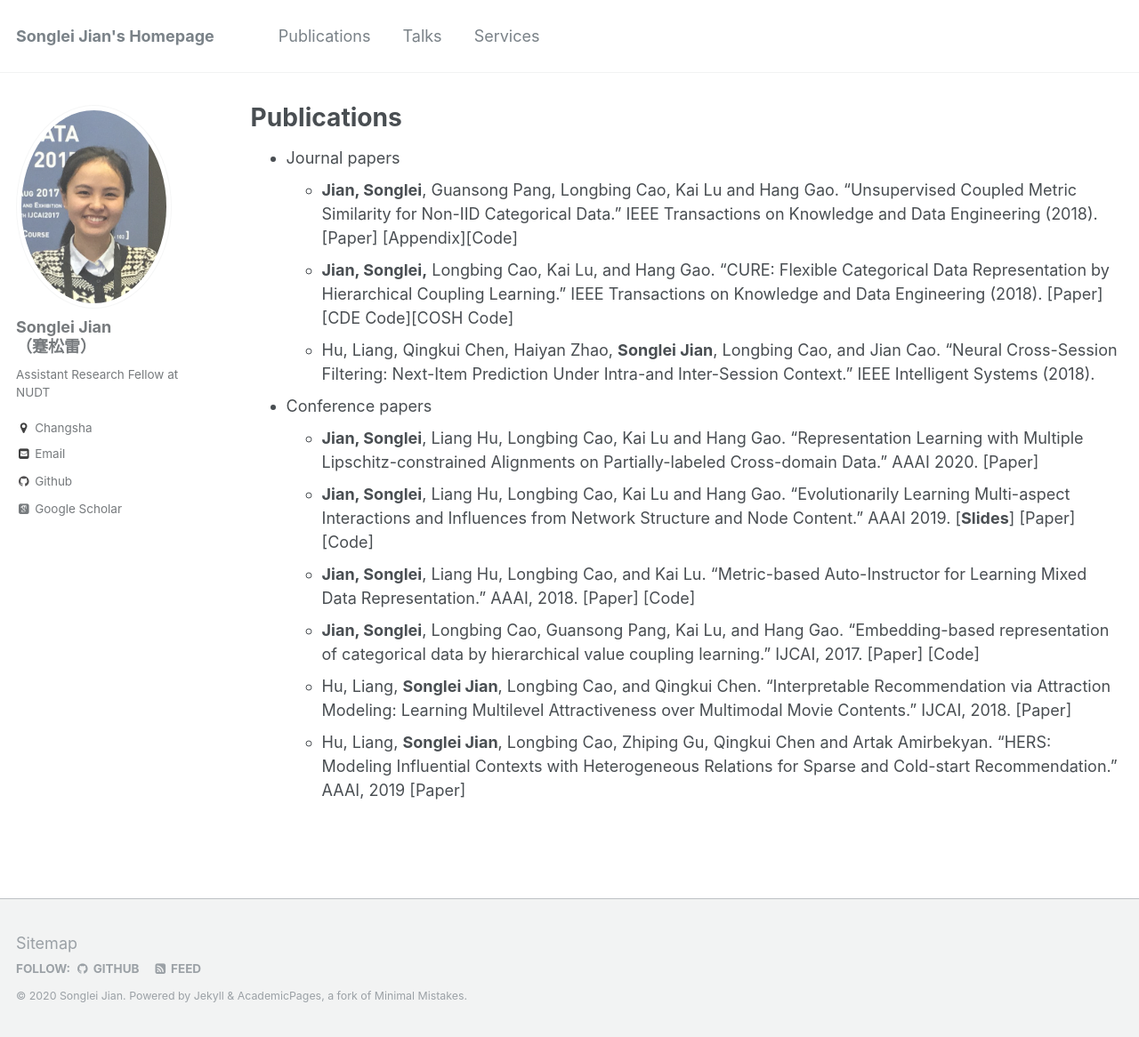
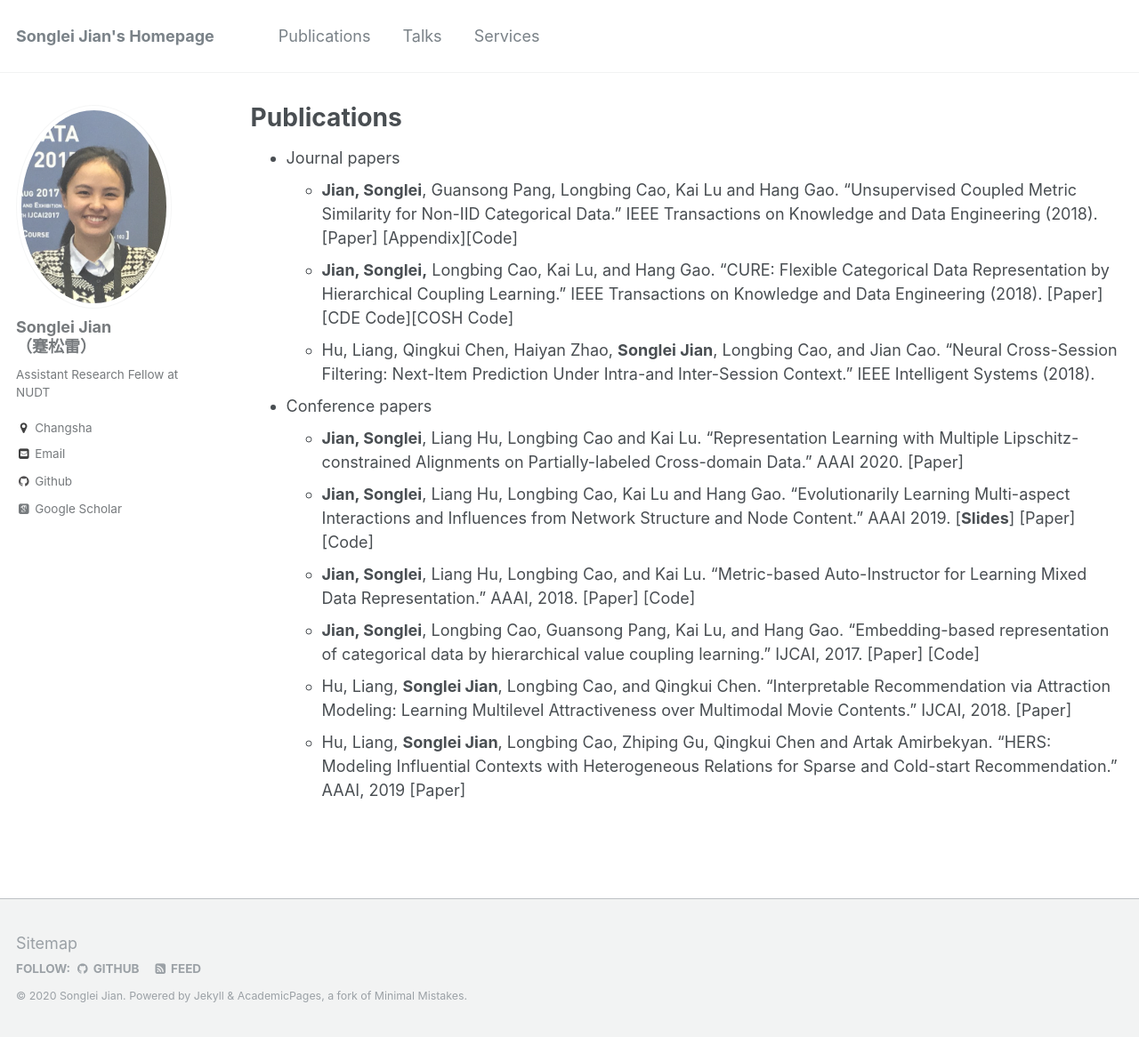
Before and after one commit to jiansonglei/jiansonglei.github.io, a Jekyll site: the page built from _pages/publications.md, in a window 1280 px wide and 1166 px high. Shown: the whole window at 89% size. Built offline with Jekyll 4.4.1, drawn with Linux system fonts in a browser that asks for light colours; some web fonts are replaced; a script that is not in the unit is left out.

Commit message:
update mulan

```diff
--- a/_pages/publications.md
+++ b/_pages/publications.md
@@ -16,7 +16,7 @@ author_profile: true
   * Hu, Liang, Qingkui Chen, Haiyan Zhao, **Songlei Jian**, Longbing Cao, and Jian Cao. "Neural Cross-Session Filtering: Next-Item Prediction Under Intra-and Inter-Session Context." IEEE Intelligent Systems (2018).
 
 * Conference papers
-  * **Jian, Songlei**, Liang Hu, Longbing Cao, Kai Lu and Hang Gao. "Representation Learning with Multiple Lipschitz-constrained Alignments on Partially-labeled Cross-domain Data." AAAI 2020. [[Paper]](http://jiansonglei.github.io/files/20AAAI_MULAN.pdf)
+  * **Jian, Songlei**, Liang Hu, Longbing Cao and Kai Lu. "Representation Learning with Multiple Lipschitz-constrained Alignments on Partially-labeled Cross-domain Data." AAAI 2020. [[Paper]](http://jiansonglei.github.io/files/20AAAI_MULAN.pdf)
   * **Jian, Songlei**, Liang Hu, Longbing Cao, Kai Lu and Hang Gao. "Evolutionarily Learning Multi-aspect Interactions and Influences from Network Structure and Node Content." AAAI 2019. [[**Slides**]](http://jiansonglei.github.io/files/AAAI19slides.pptx) [[Paper]](http://jiansonglei.github.io/files/19AAAI_MAIECS.pdf) [[Code]](https://github.com/jiansonglei/MAI-ECS)
   * **Jian, Songlei**, Liang Hu, Longbing Cao, and Kai Lu. "Metric-based Auto-Instructor for Learning Mixed Data Representation." AAAI, 2018. [[Paper]](http://jiansonglei.github.io/files/18AAAI_MAI.pdf) [[Code]](https://github.com/jiansonglei/MAI)
   * **Jian, Songlei**, Longbing Cao, Guansong Pang, Kai Lu, and Hang Gao. "Embedding-based representation of categorical data by hierarchical value coupling learning." IJCAI, 2017. [[Paper]](http://jiansonglei.github.io/files/17IJCAI_CDE.pdf) [[Code]](https://github.com/jiansonglei/CDE)
```
Also changed, not shown: 2 other files.
